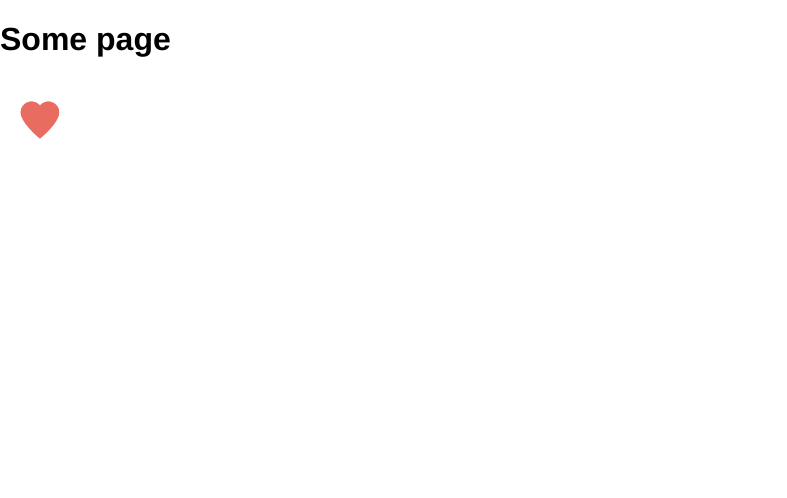
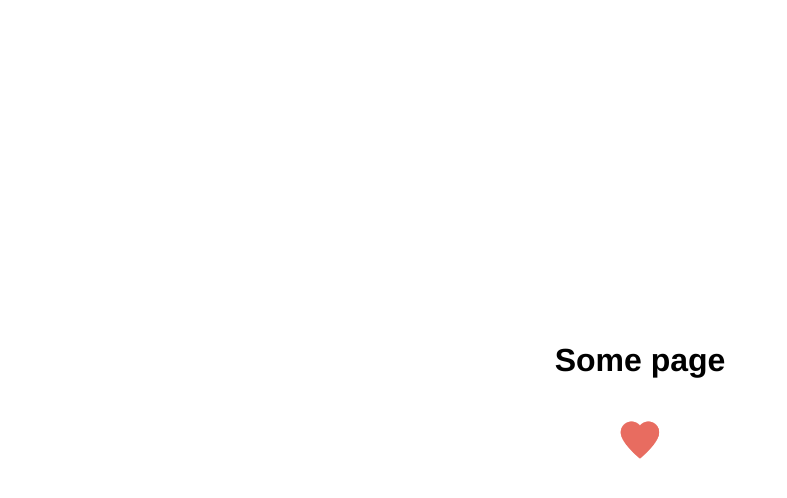
Before and after one commit to NasMDow/landing, a plain HTML site: page index.html in a window 1280 px wide. Shown: the whole page, without its empty margins (0-787 px from the left). Drawn offline with Linux system fonts and the light colour scheme.

Commit message:
styled web page

```diff
--- a/index.html
+++ b/index.html
@@ -6,7 +6,10 @@
   <link rel="stylesheet" type="text/css" href="style.css">
 </head>
 <body>
-<h1>Some page</h1>
+<div id="container">
+  <h1>Some page</h1>
 <img id="image" src="heart.png">
+</div>
+
 </body>
 </html>
--- a/style.css
+++ b/style.css
@@ -7,3 +7,11 @@ body {
   width:  80px;
   height:  80px;
 }
+
+#container {
+  display:  flex;
+  align-items: center;
+  justify-content: center;
+  flex-direction:  column;
+  height:  100vh;
+}
```
